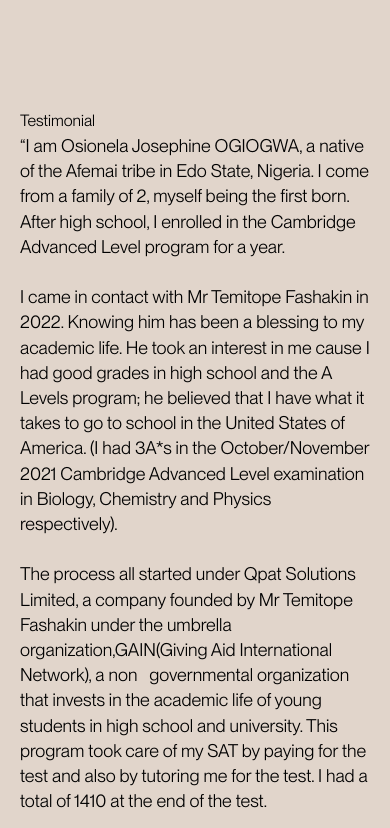
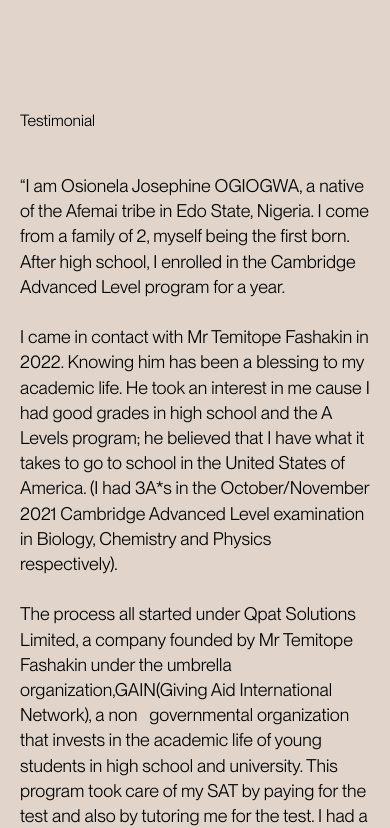
Before and after one commit to GainAfrica/gain-pure, a website: page index.html in a window 390 px wide. Shown: the part 8709-9537 px from the top of the page. Drawn offline with nearby package versions, Linux system fonts and the light colour scheme; a script that the page names is missing.

Commit message:
feat: optimized testimonial section

```diff
--- a/index.html
+++ b/index.html
@@ -696,7 +696,7 @@
         <div class="testimonial-container fade-up">
           <div class="mb-20 testimonial">
             <div
-              class="lg:flex justify-between gap-10 md:mb-52 mb-24 items-start fade-up
+              class="lg:flex justify-between gap-10 md:mb-52 mb-24 items-start fade-up"
             >
               <p class="font-sm fade-up lg:mb-0 mb-10">Testimonial</p>
               <p class="max-w-[827px] text-lg leading-[140%] testimonial-text">
@@ -708,8 +708,9 @@
                 has been a blessing to my academic life. He took an interest in
                 me cause I had good grades in high school and the A Levels
                 program; he believed that I have what it takes to go to school
-                in the United States of America. (I had 3A*s in the October/November 2021 Cambridge Advanced Level examination in Biology,
-                Chemistry and Physics respectively). <br /><br />
+                in the United States of America. (I had 3A*s in the
+                October/November 2021 Cambridge Advanced Level examination in
+                Biology, Chemistry and Physics respectively). <br /><br />
                 The process all started under Qpat Solutions Limited, a company
                 founded by Mr Temitope Fashakin under the umbrella
                 organization,GAIN(Giving Aid International Network), a
```
